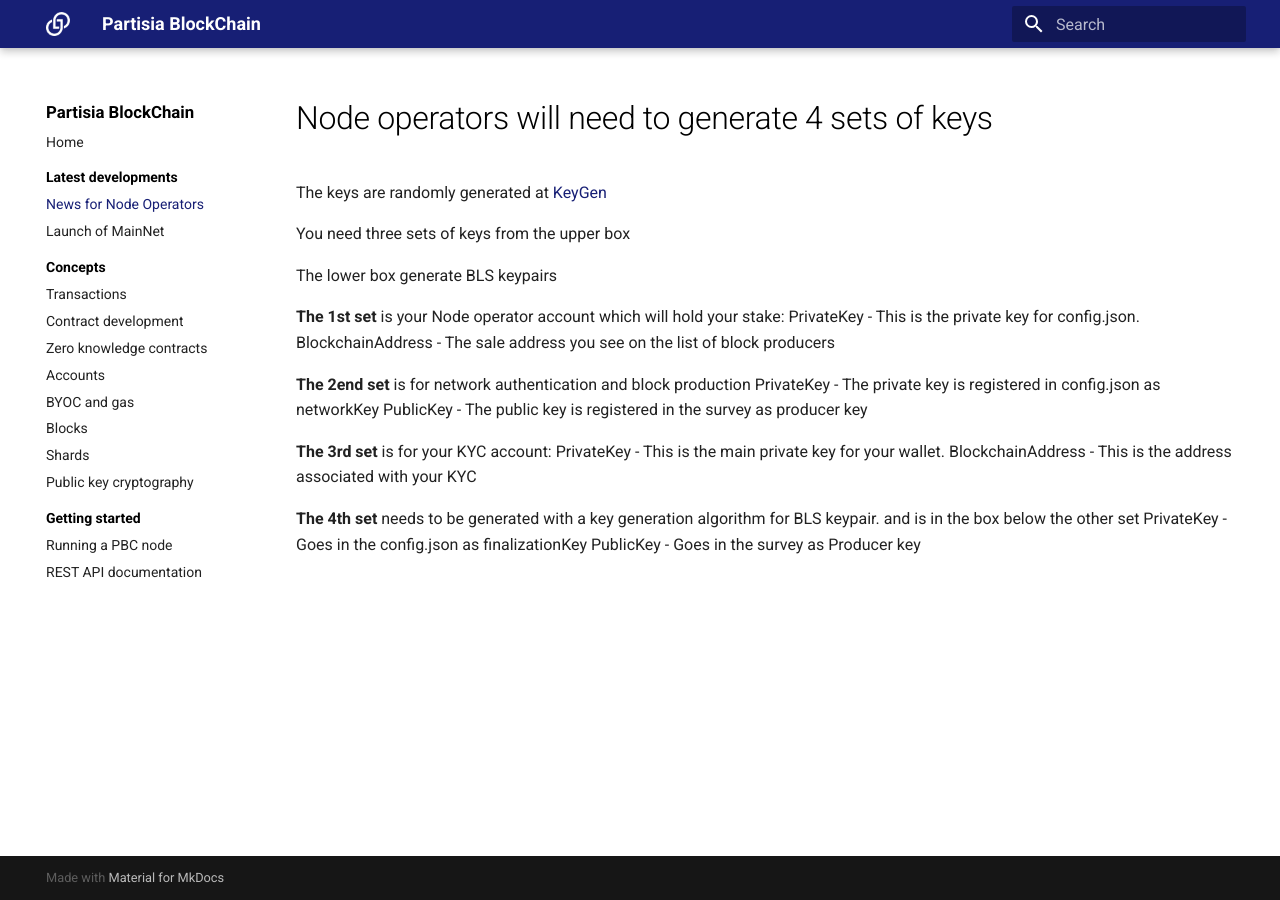
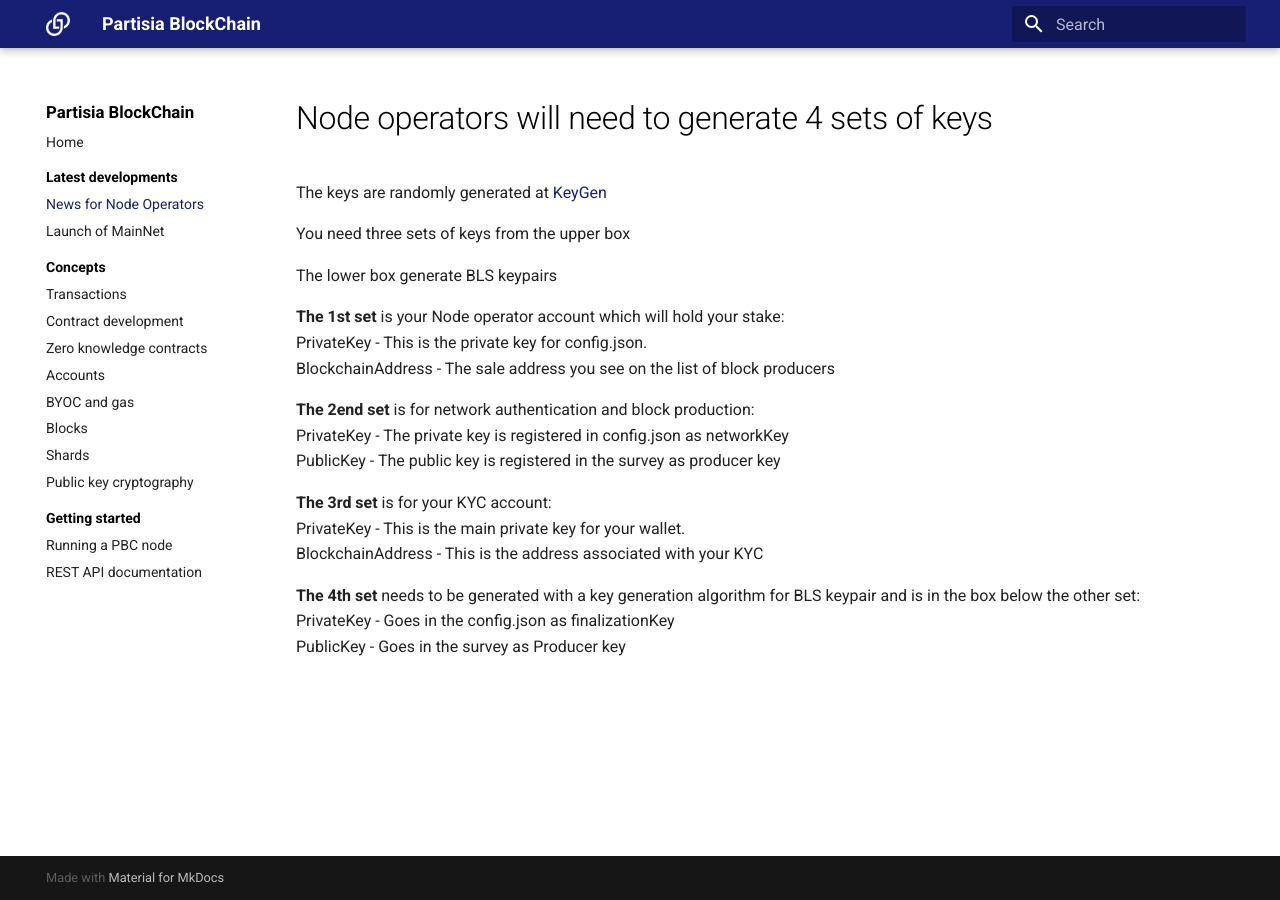
Before and after one commit to 0xSero/partisia-docs, an MkDocs documentation site: the page built from docs/newkeypair.md, in a window 1280 px wide. Built offline with MkDocs 1.6.1 and Material for MkDocs 9.7.7, drawn with Linux system fonts in a browser that asks for light colours; a script that is not in the unit is left out.

Commit message:
commit on par1375

```diff
--- a/docs/newkeypair.md
+++ b/docs/newkeypair.md
@@ -13,14 +13,17 @@
 PrivateKey - This is the private key for config.json.
 BlockchainAddress - The sale address you see on the list of block producers
 
-**The 2end set** is for network authentication and block production
+
+**The 2end set** is for network authentication and block production:
 PrivateKey - The private key is registered in config.json as networkKey
 PublicKey - The public key is registered in the survey as producer key
+
 
 **The 3rd set** is for your KYC account:
 PrivateKey - This is the main private key for your wallet.
 BlockchainAddress - This is the address associated with your KYC
 
-**The 4th set** needs to be generated with a key generation algorithm for BLS keypair. and is in the box below the other set
+
+**The 4th set** needs to be generated with a key generation algorithm for BLS keypair and is in the box below the other set:
 PrivateKey - Goes in the config.json as finalizationKey
 PublicKey - Goes in the survey as Producer key
```
Also changed, not shown: docs/operator.md (+5 -38 lines).
